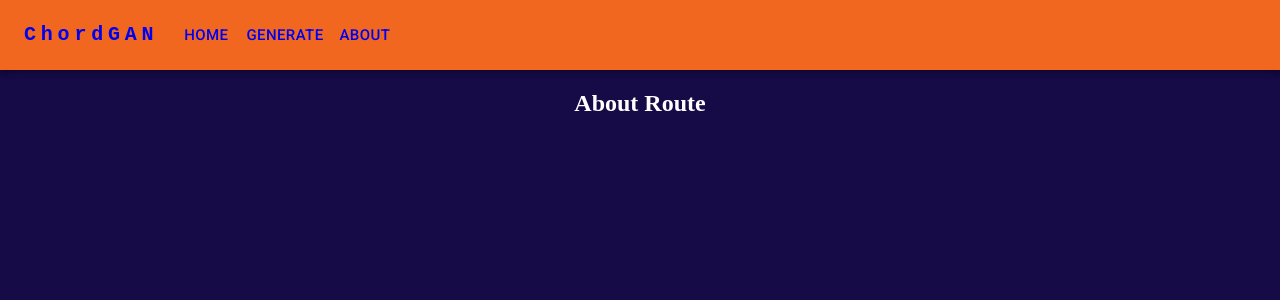
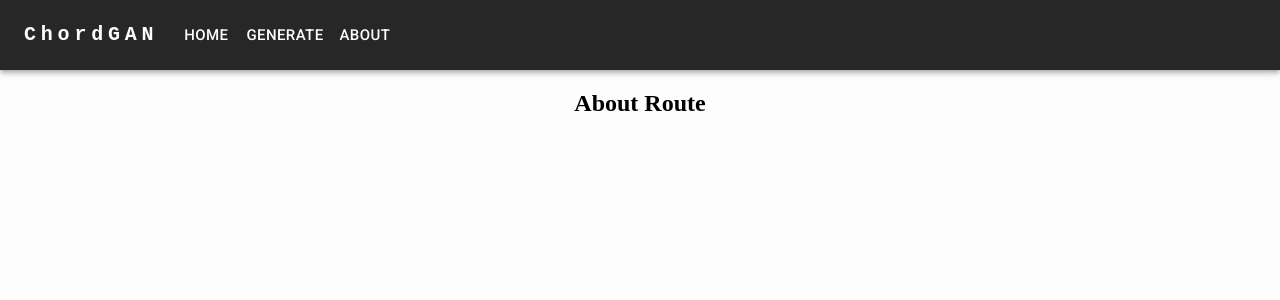
Before and after one commit to MarcahuasiEnthusiast/chordganUI, a React (Create React App) app: page /About in a window 1280 px wide. Shown: the top 300 px of the page. Built offline with nearby package versions, Linux system fonts and the light colour scheme.

Commit message:
Changed the overall style of the project with a new palette and shadowing

```diff
--- a/src/App.js
+++ b/src/App.js
@@ -9,10 +9,10 @@ import About from "./pages/About";
 const theme = createTheme({
     palette:{
         primary:{
-            main:'#F2671F'
+            main:'#272727'
         },
         secondary:{
-            main:'#160A47'
+            main:'#FDFDFD'
         }
     }
 })
--- a/src/components/navbar.js
+++ b/src/components/navbar.js
@@ -10,6 +10,8 @@ import Container from '@mui/material/Container';
 import Button from '@mui/material/Button';
 import MenuItem from '@mui/material/MenuItem';
 import {Link} from 'react-router-dom';
+
+
 
 
 
@@ -35,6 +37,7 @@ const NavBar = () => {
                         variant="h6"
                         noWrap
                         component="a"
+                        color='secondary'
                         href="/"
                         sx={{
                             mr: 2,
@@ -42,7 +45,7 @@ const NavBar = () => {
                             fontFamily: 'monospace',
                             fontWeight: 700,
                             letterSpacing: '.3rem',
-                            color: 'secondary',
+
                             textDecoration: 'none',
                         }}
                     >
@@ -74,14 +77,25 @@ const NavBar = () => {
                             }}
                             open={Boolean(anchorElNav)}
                             onClose={handleCloseNavMenu}
+
                             sx={{
                                 display: { xs: 'block', md: 'none'},
+                                '& .MuiMenu-paper': {
+                                    backgroundColor: '#272727',
+                                },
                             }}
                         >
                             {pages.map((page) => (
-                                <MenuItem key={page} onClick={handleCloseNavMenu}>
+                                <MenuItem key={page} onClick={handleCloseNavMenu}
+
+                                          sx={{
+                                              "&:hover": {
+                                                  backgroundColor: "#464646",
+                                              }
+
+                                          }}>
                                     <Typography textAlign="center">
-                                        <Link to={`/${page}`}>
+                                        <Link style={{textDecoration: "none", color: "#FDFDFD", fontSize: "15px"}} to={`/${page}`}>
                                             {page}
                                         </Link>
                                     </Typography>
@@ -94,6 +108,8 @@ const NavBar = () => {
                         noWrap
                         component="a"
                         href="/Home"
+                        color='secondary'
+
                         sx={{
                             mr: 2,
                             display: { xs: 'flex', md: 'none' },
@@ -101,7 +117,6 @@ const NavBar = () => {
                             fontFamily: 'monospace',
                             fontWeight: 700,
                             letterSpacing: '.3rem',
-                            color: 'secondary',
                             textDecoration: 'none',
                         }}
                     >
@@ -112,9 +127,13 @@ const NavBar = () => {
                             <Button
                                 key={page}
                                 onClick={handleCloseNavMenu}
-                                sx={{ my: 2, color: '#160A47', display: 'block' }}
+                                sx={{ my: 2, display: 'block',
+                                    "&:hover": {
+                                        backgroundColor: "#464646",
+                                    },
+                                }}
                             >
-                                <Link style={{textDecoration: "none", color: "secondary", fontSize: "15px"}} to={`/${page}`}>
+                                <Link style={{textDecoration: "none", color: "#FDFDFD", fontSize: "15px"}} to={`/${page}`}>
                                     {page}
                                 </Link>
                             </Button>
--- a/src/index.css
+++ b/src/index.css
@@ -4,7 +4,7 @@
 }
 
 body{
-    background-color: #160A47;
+    background-color: #FDFDFD;
     ;
 }
 
@@ -14,6 +14,6 @@ body{
 
 .Route-Text{
     margin: 20px;
-    color: white;
+    color: black;
     text-align: center;
 }
```
